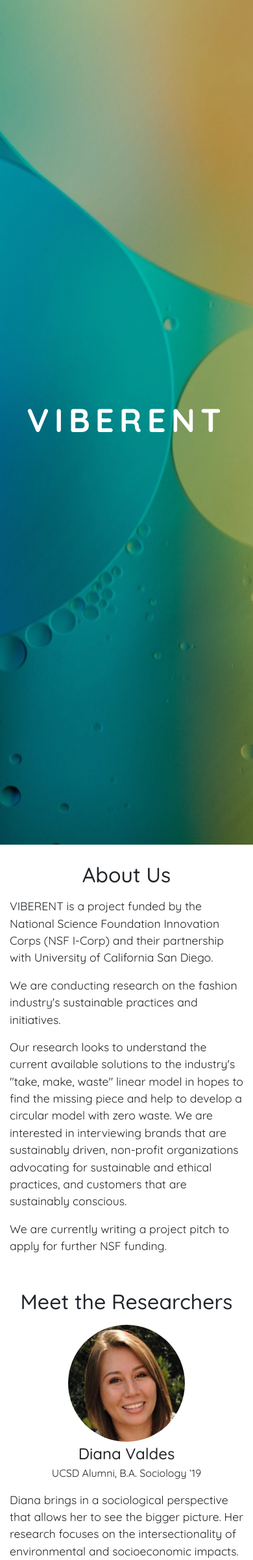
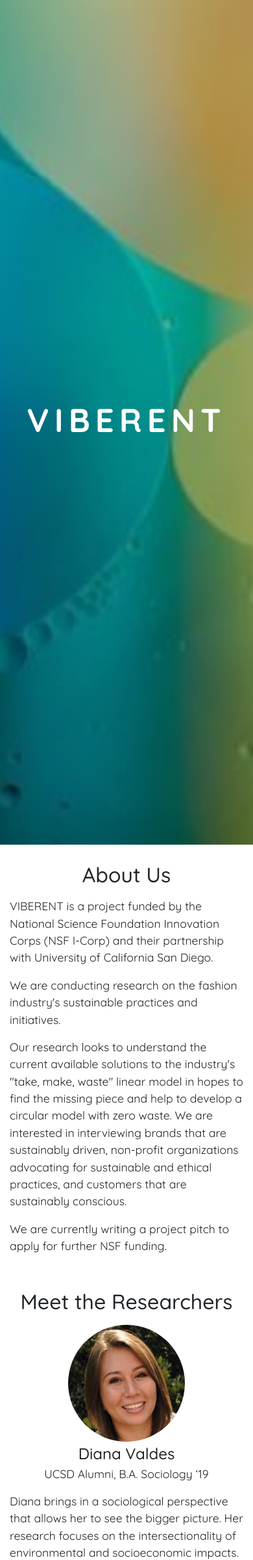
Before and after one commit to bwangsta/ResearchWebsite, a Flask app: page / in a window 390 px wide. Shown: the top 2401 px of the page at 65% size. Run offline with Flask 2, Linux system fonts and the light colour scheme; some libraries are stand-ins or nearby versions.

Commit message:
Added different sizes of images

```diff
--- a/static/css/style.css
+++ b/static/css/style.css
@@ -19,7 +19,7 @@ section {
 }
 
 .banner {
-  background-image: linear-gradient(rgba(0, 0, 0, 0.3), rgba(0, 0, 0, 0.3)), url("../images/pattern.jpg");
+  background-image: linear-gradient(rgba(0, 0, 0, 0.3), rgba(0, 0, 0, 0.3)), url("../images/background.jpg");
   height: 50%;
   background-position: center;
   background-repeat: no-repeat;
@@ -54,10 +54,6 @@ section {
 	font-size: 1.1rem;
 }
 
-#aboutUs img {
-	width: 25vw;
-}
-
 #researchers img {
 	height: 180px;
 	width: 180px;
@@ -89,19 +85,20 @@ footer h1 {
 	text-transform: uppercase;
 }
 
-footer .fab {
-	margin: 25px 10px;
-	color: #fd79a8;
+/* ========== Media Queries ========== */
+/* Large devices (desktops, less than 1200px) */
+@media (max-width: 1199.98px) {
+  .banner {
+    background-image: linear-gradient(rgba(0, 0, 0, 0.3), rgba(0, 0, 0, 0.3)), url("../images/background-desktop.jpg");
+  }
 }
 
-/* ========== Media Queries ========== */
-/* // Extra small devices (portrait phones, less than 576px) */
-@media (max-width: 575.98px) {
+/* Medium devices (tablets, less than 992px) */
+@media (max-width: 991.98px) {
+  .banner {
+    background-image: linear-gradient(rgba(0, 0, 0, 0.3), rgba(0, 0, 0, 0.3)), url("../images/background-tablet.jpg");
+  }
 
-}
-
-/* // Small devices (landscape phones, less than 768px) */
-@media (max-width: 767.98px) {
 	.header {
 		font-size: 2rem;
 		padding: 1rem 0;
@@ -121,9 +118,9 @@ footer .fab {
 	}
 }
 
-/* // Medium devices (tablets, less than 992px) */
-@media (max-width: 991.98px) {
-	.degree {
-		font-size: 1rem;
-	}
+/* Extra small devices (portrait phones, less than 576px) */
+@media (max-width: 575.98px) {
+  .banner {
+    background-image: linear-gradient(rgba(0, 0, 0, 0.3), rgba(0, 0, 0, 0.3)), url("../images/background-mobile.jpg");
+  }
 }
--- a/templates/index.html
+++ b/templates/index.html
@@ -16,16 +16,16 @@
 		<meta name="description" content="Born out of University of California San Diego, Viberent is a research based clean tech
 		 manufacturer looking to close the loop in the fashion industry.">
 
-		<title>Viberent</title>
+    <title>Viberent</title>
 
     <!-- Bootstrap CSS -->
 		<link rel="stylesheet" href="https://stackpath.bootstrapcdn.com/bootstrap/4.5.2/css/bootstrap.min.css" integrity="sha384-JcKb8q3iqJ61gNV9KGb8thSsNjpSL0n8PARn9HuZOnIxN0hoP+VmmDGMN5t9UJ0Z" crossorigin="anonymous">
 		<!-- Google Fonts -->
-		<link href="https://fonts.googleapis.com/css2?family=Quicksand:wght@300;400;500;600;700&display=swap" rel="stylesheet">
+		<link href="https://fonts.googleapis.com/css2?family=Quicksand:wght@400;500;700&display=swap" rel="stylesheet">
 		<!-- Own Stylesheet -->
 		<link rel="stylesheet" type="text/css" href="../static/css/style.css">
 		<!-- Logo In Tab Bar -->
-		<link rel="shortcut icon" type="image/x-icon" href="../static/images/logo.ico" />
+		<link rel="shortcut icon" type="image/x-icon" href="../static/images/logo.ico"/>
   </head>
   <body>
 		<div class="banner">
@@ -56,7 +56,7 @@
 				<div class="row">
 					<div class="col-sm-6">
 						<div class="text-center">
-							<img src="../static/images/diana-valdes.jpg" alt="Diana Valdes">
+							<img src="../static/images/diana-valdes.jpg" alt="Diana Valdes" loading="lazy">
 							<p class="name">Diana Valdes</p>
 							<p class="degree">UCSD Alumni, B.A. Sociology ‘19</p>
 						</div>
@@ -66,7 +66,7 @@
 					</div>
 					<div class="col-sm-6">
 						<div class="text-center">
-							<img src="../static/images/tiffany-wang.jpg" alt="Tiffany Wang">
+							<img src="../static/images/tiffany-wang.jpg" alt="Tiffany Wang" loading="lazy">
 							<p class="name">Tiffany Wang</p>
 							<p class="degree">UCSD Alumni, B.S. Chemical Engineering ‘20</p>
 						</div>
@@ -92,7 +92,7 @@
 
 			<section id="socialMedia">
 				<div class="text-center">
-					<h2>Follow us on Instagram to stay up to date</h2>
+          <h2>Follow us on Instagram to stay up to date</h2>
 					<a href="https://www.instagram.com/viberent.co/?hl=en" target="_blank" rel="noreferrer" aria-label="Instagram"><i class="fab fa-instagram fa-3x"></i></a>
 				</div>
 			</section>
@@ -100,13 +100,13 @@
 
 		<footer>
 			<div class="text-center">
-				<h1 class="text-center">Viberent</h1>
-				<small><span class="text-center">Photo by <a href="https://unsplash.com/@dustinhumes_photography?utm_source=unsplash&amp;utm_medium=referral&amp;utm_content=creditCopyText" target="_blank" rel="noreferrer">Dustin Humes</a>
+				<h1>Viberent</h1>
+				<small><span>Photo by <a href="https://unsplash.com/@dustinhumes_photography?utm_source=unsplash&amp;utm_medium=referral&amp;utm_content=creditCopyText" target="_blank" rel="noreferrer">Dustin Humes</a>
 					on <a href="https://unsplash.com/@dustinhumes_photography?utm_source=unsplash&amp;utm_medium=referral&amp;utm_content=creditCopyText" target="_blank" rel="noreferrer">Unsplash</a></span></small>
 			</div>
 		</footer>
 
 		<!-- Font Awesome -->
-		<script src="https://kit.fontawesome.com/cf2c8ac5c8.js" crossorigin="anonymous"></script>
+    <script src="https://kit.fontawesome.com/cf2c8ac5c8.js" crossorigin="anonymous"></script>
   </body>
 </html>
```
Also changed, not shown: static/images/background-desktop.jpg (added), static/images/background-mobile.jpg (added), static/images/background-tablet.jpg (added), static/images/background.jpg (renamed from static/images/pattern.jpg).
